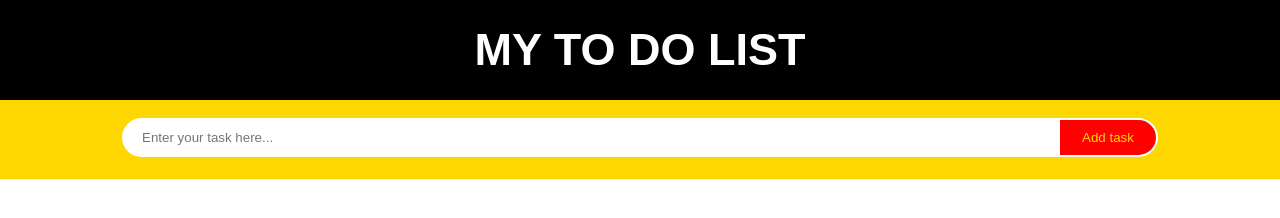
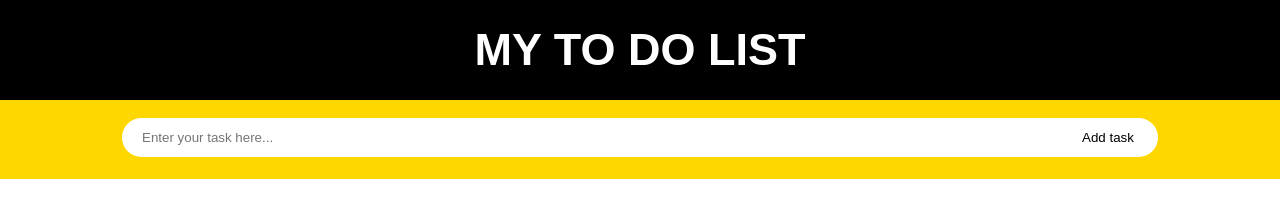
Before and after one commit to sonu464/dee-todo, a plain HTML site: page index.html in a window 1280 px wide. In both pictures the pointer is over the button "Add task". Drawn offline with Linux system fonts and the light colour scheme.

Commit message:
Update style.css

```diff
--- a/style.css
+++ b/style.css
@@ -88,8 +88,8 @@ body {
 #taskarea .btn:hover {
     transition: all 0.3s;
     cursor: pointer;
-    color: gold;
-    background-color: red;
+    color: black;
+    background-color: white;
 }
 
 ul {
@@ -154,7 +154,7 @@ ul li.checked::before {
 
 #taskarea span {
     position: relative;
-    color: red;
+    color: white;
     padding: 7px 0px;
 }
 
```
